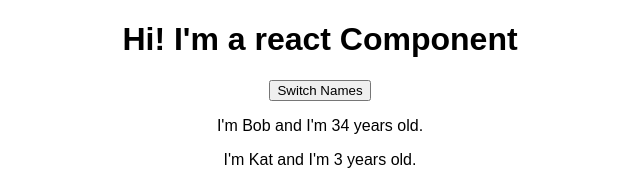
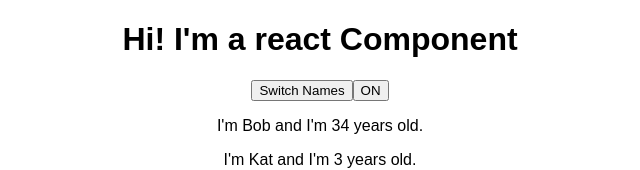
Before and after one commit to SanazME/ReactMiniProjects, a React (Create React App) app in the folder react-complete-guide/: page / in a window 1280 px wide. Shown: the top 170 px of the page, without its empty margins (320-960 px from the left). Built offline with nearby package versions, Linux system fonts and the light colour scheme.

Commit message:
complete state in class-based component

```diff
--- a/react-complete-guide/src/App.js
+++ b/react-complete-guide/src/App.js
@@ -8,7 +8,15 @@ class App extends Component {
       { name: "Bob", age: 34 },
       { name: "Kat", age: 3 },
       { name: "Stephanie", age: 26 }
-    ]
+    ],
+
+    clicked: true
+  }
+
+  toggleHandler = () => {
+    this.setState({
+      clicked: !this.state.clicked
+    })
   }
 
   switchNameHandler = () => {
@@ -26,6 +34,7 @@ class App extends Component {
       <div className="App">
         <h1>Hi! I'm a react Component</h1>
         <button onClick={this.switchNameHandler} >Switch Names</button>
+        <button onClick={this.toggleHandler} >{this.state.clicked ? 'ON' : 'OFF'}</button>
         <Person name={this.state.persons[0].name} age={this.state.persons[0].age} />
         <Person name={this.state.persons[1].name} age={this.state.persons[1].age}>My hobbies are racing</Person>
         <Person name={this.state.persons[2].name} age={this.state.persons[2].age} />
```
